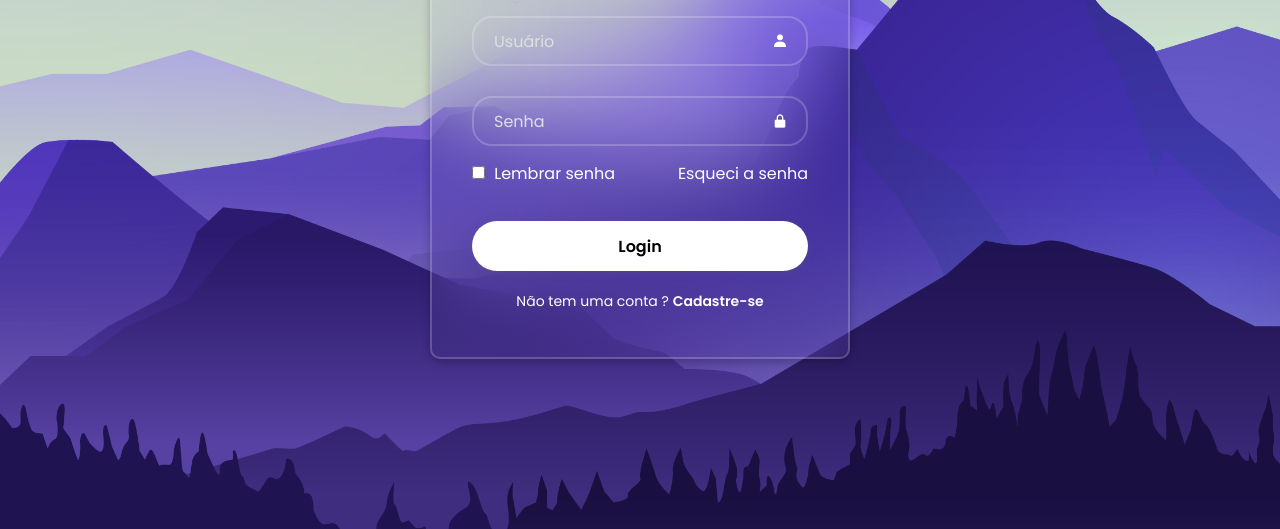
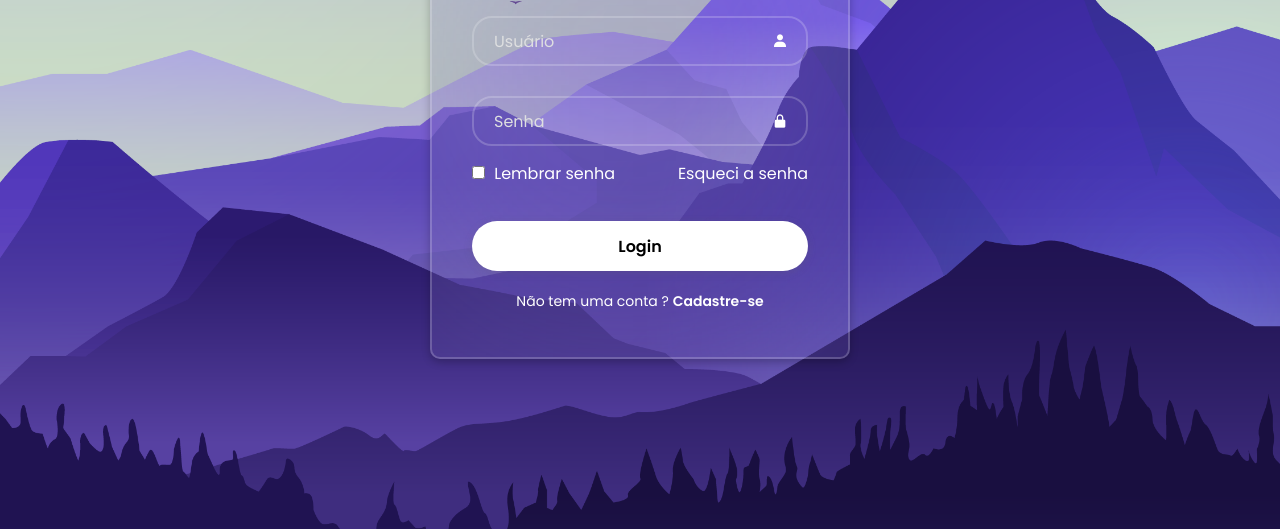
Before and after one commit to Cauan-fernandes/Login-Page, a plain HTML site: page index.html in a window 1280 px wide. Shown: the part 271-800 px from the top of the page. Drawn offline with nearby package versions, Linux system fonts and the light colour scheme.

Commit message:
ajustes no efeito blur

```diff
--- a/assets/css/style.css
+++ b/assets/css/style.css
@@ -22,7 +22,7 @@ body {
   color: #fff;
   padding: 30px 40px;
   box-shadow: rgba(0, 0, 0, 0.24) 0px 3px 8px;
-  backdrop-filter: blur(50px);
+  backdrop-filter: blur(200px);
 }
 .container h1 {
   font-size: 36px;
```
